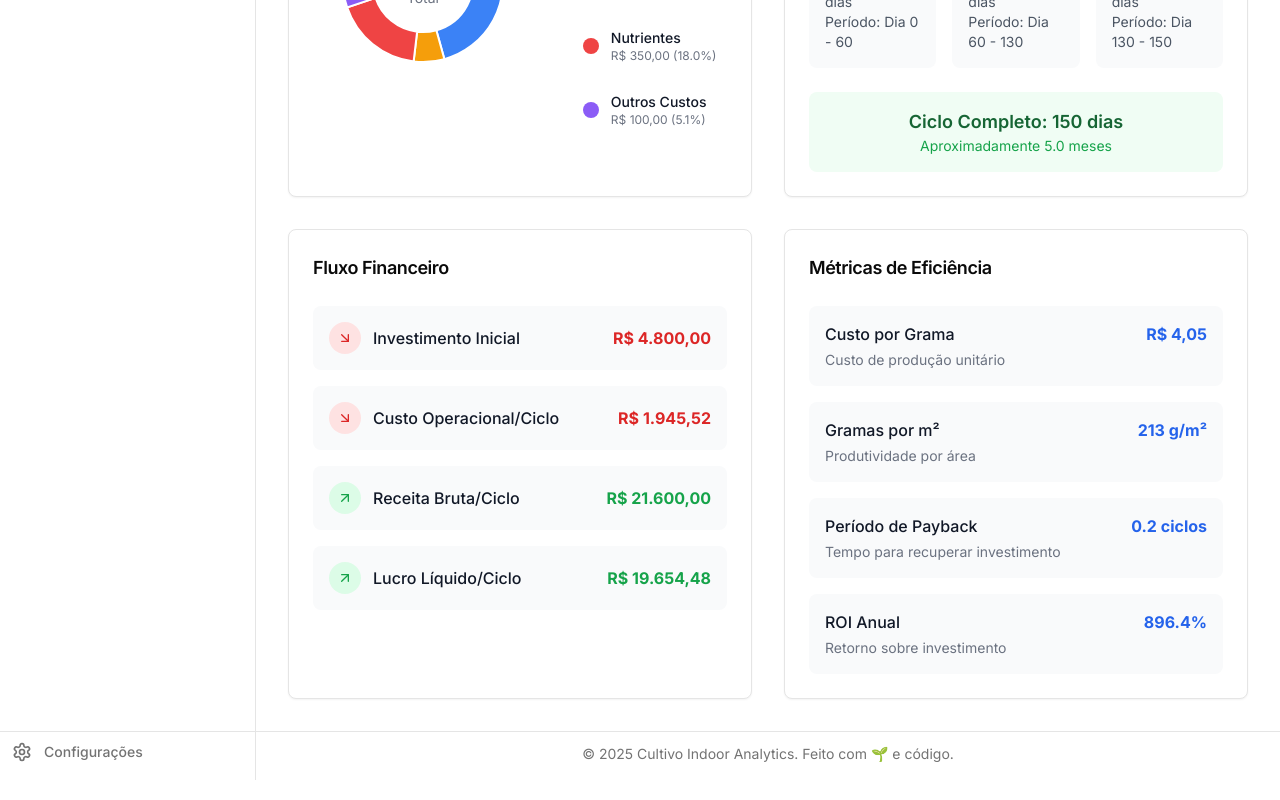
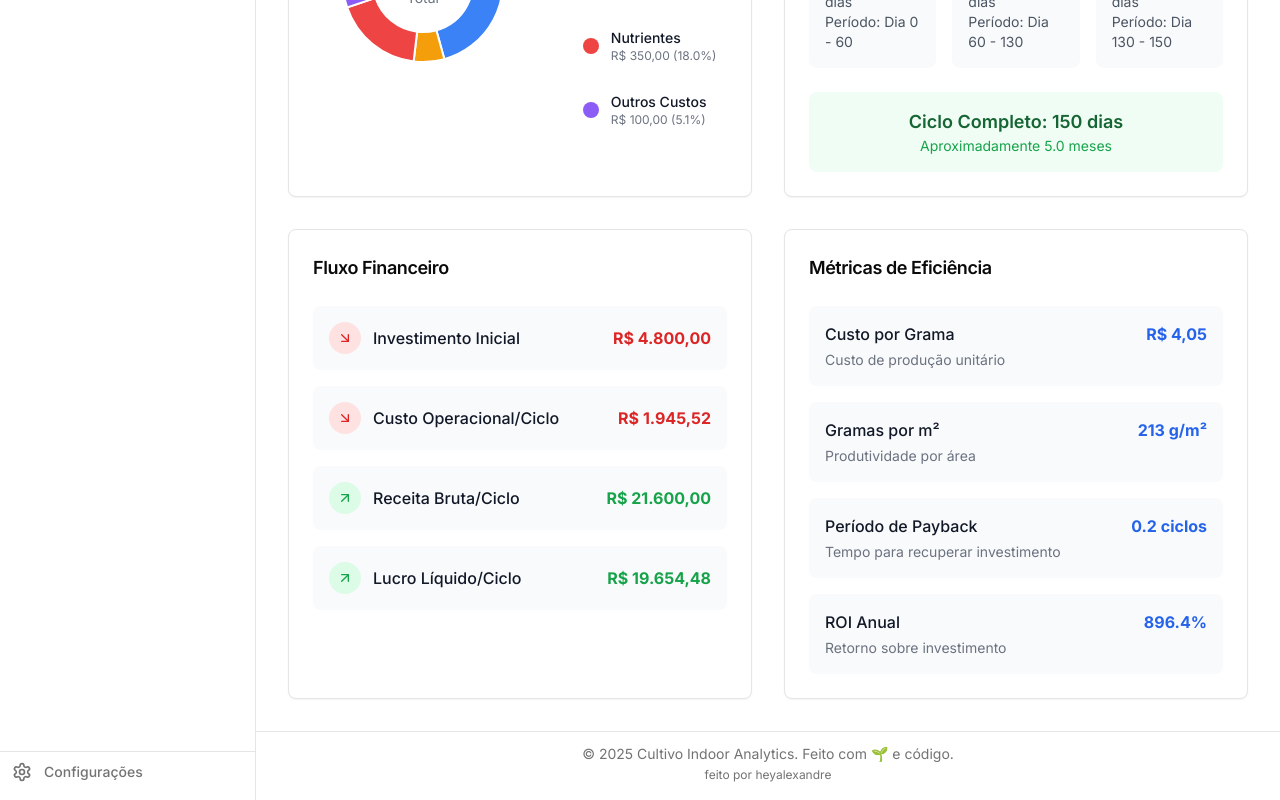
Before and after one commit to alexandreshey/cultivation-dashboard, a Next.js app: page / in a window 1280 px wide. Shown: the part 907-1707 px from the top of the page. Built offline with nearby package versions, Linux system fonts and the light colour scheme.

Commit message:
mensagem descritiva sobre a alteração

```diff
--- a/components/layout/footer.tsx
+++ b/components/layout/footer.tsx
@@ -4,7 +4,8 @@ export function Footer() {
   return (
     <footer className="border-t border-border pt-3 pb-4 bg-card flex justify-center items-center">
       <p className="text-center text-sm text-muted-foreground">
-        &copy; {currentYear} Cultivo Indoor Analytics. Feito com 🌱 e código.
+        &copy; {currentYear} Cultivo Indoor Analytics. Feito com 🌱 e código.<br />
+        <span className="text-xs">feito por heyalexandre</span>
       </p>
     </footer>
   )
```
